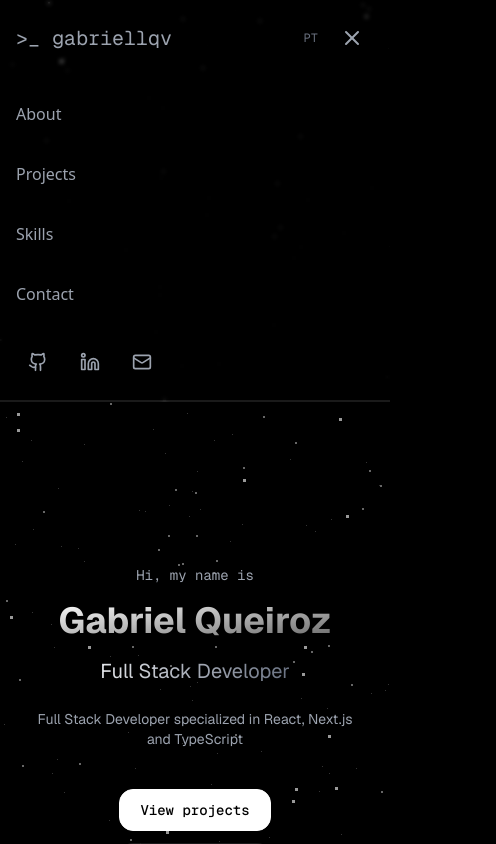
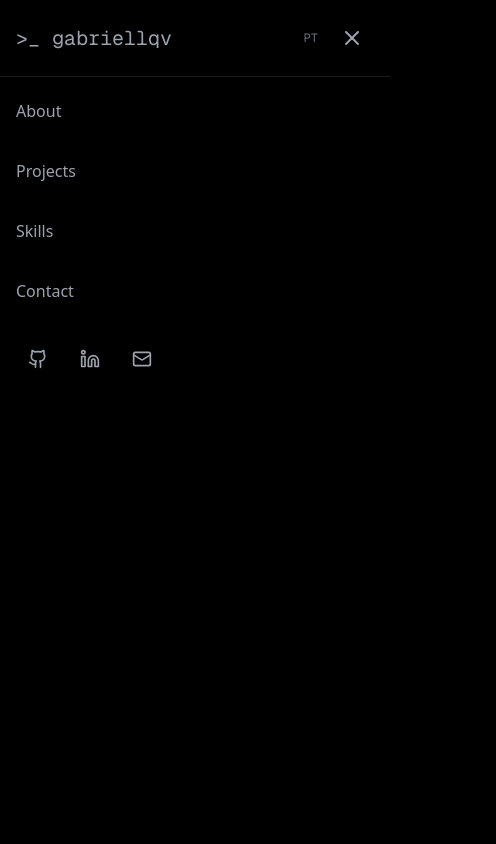
Before and after one commit to gabriellqv/portfolio, a Next.js app: page / in a window 390 px wide. Both pictures are taken after a click on the button "Open menu". Shown: the top 844 px of the page, 496 px wide, since content can reach past the window. Built offline with nearby package versions, Linux system fonts and the light colour scheme.

Commit message:
feat(mobile): fixed header, fullscreen menu overlay with scroll lock, and hydration fix

```diff
--- a/src/app/globals.css
+++ b/src/app/globals.css
@@ -5,10 +5,14 @@
 
 html {
   scroll-behavior: smooth;
+  overflow-x: hidden;
+  max-width: 100vw;
+  --header-h: 73px;
 }
 
 body {
-  overflow-x: clip;
+  overflow-x: hidden;
+  max-width: 100vw;
 }
 
 @theme inline {
--- a/src/app/layout.tsx
+++ b/src/app/layout.tsx
@@ -63,14 +63,16 @@ export default function RootLayout({ children }: Readonly<{ children: React.Reac
   return (
     <html lang="pt-BR" className="dark" suppressHydrationWarning>
       <body
-        className={`${geistSans.variable} ${geistMono.variable} antialiased`}
+        className={`${geistSans.variable} ${geistMono.variable} overflow-x-hidden antialiased`}
         style={{ background: "#000" }}
       >
         <Providers>
           <SkipToContent />
           <LazyStarfield />
           <Header />
-          <main id="main-content">{children}</main>
+          <main id="main-content" className="pt-(--header-h)">
+            {children}
+          </main>
           <ScrollToTop />
           <Footer />
         </Providers>
--- a/src/components/layout/header.tsx
+++ b/src/components/layout/header.tsx
@@ -1,9 +1,10 @@
 /**
- * Sticky site header with responsive navigation and locale toggle.
+ * Fixed site header with responsive navigation and locale toggle.
  *
- * Mobile menu uses CSS `grid-template-rows` for open/close transitions.
- * This technique is GPU-composited (unlike `max-height` hacks) and does
- * not require knowing the content height in advance.
+ * Mobile menu renders a fullscreen overlay (`fixed inset-0`) outside
+ * the `<header>` element to avoid nested fixed-positioning bugs on
+ * mobile browsers. Body scroll is locked via `position: fixed` on
+ * the body element, with scroll position saved/restored via a ref.
  *
  * Active section detection uses `IntersectionObserver` with asymmetric
  * margins (`-40% 0px -55% 0px`) that bias the trigger point toward the
@@ -13,7 +14,7 @@
 "use client";
 
 import Link from "next/link";
-import { useEffect, useState } from "react";
+import { useEffect, useRef, useState } from "react";
 import Container from "./container";
 import { Github, Linkedin, Mail, X, Menu } from "lucide-react";
 import { NAV_ITEMS, SOCIAL_LINKS } from "@/config/navigation";
@@ -67,19 +68,40 @@ function useActiveSection() {
 // ---------------------------------------------------------------------------
 
 /**
- * Sticky site header with responsive navigation and locale toggle.
+ * Fixed site header with responsive navigation and locale toggle.
  *
  * Desktop: horizontal nav links + bordered language button.
- * Mobile: compact toggle + hamburger with animated slide-down menu
- * using CSS `grid-template-rows` for smooth open/close transitions.
+ * Mobile: compact toggle + hamburger with fullscreen overlay menu.
+ * Body scroll is locked when the menu is open.
  */
 export default function Header() {
   const [isMenuOpen, setIsMenuOpen] = useState(false);
   const { locale, t, toggleLocale } = useLocale();
   const activeSection = useActiveSection();
 
+  const scrollYRef = useRef(0);
+
+  useEffect(() => {
+    if (isMenuOpen) {
+      scrollYRef.current = window.scrollY;
+      document.body.style.position = "fixed";
+      document.body.style.top = `-${scrollYRef.current}px`;
+      document.body.style.width = "100%";
+      document.body.style.overflow = "hidden";
+    } else {
+      document.body.style.position = "";
+      document.body.style.top = "";
+      document.body.style.width = "";
+      document.body.style.overflow = "";
+      window.scrollTo(0, scrollYRef.current);
+    }
+  }, [isMenuOpen]);
+
   return (
-    <header className="border-edge bg-surface sticky top-0 z-50 border-b backdrop-blur-[2px]">
+    <>
+      <header
+        className={`border-edge fixed top-0 z-50 w-full border-b ${isMenuOpen ? "bg-black backdrop-blur-xl" : "bg-surface backdrop-blur-[2px]"}`}
+      >
         <Container className="text-fg-primary flex items-center justify-between py-4">
           {/* Brand */}
           <Link
@@ -134,12 +156,11 @@ export default function Header() {
             </button>
           </div>
         </Container>
+      </header>
 
-      {/* Collapsible mobile menu — uses CSS grid-rows for GPU-accelerated transition */}
-      <div
-        className={`grid transition-[grid-template-rows] duration-300 ease-out md:hidden ${isMenuOpen ? "border-edge bg-surface grid-rows-[1fr] border-b backdrop-blur-[2px]" : "grid-rows-[0fr]"}`}
-      >
-        <div className="overflow-hidden">
+      {/* Fullscreen mobile menu overlay — rendered outside header to avoid nested fixed issues */}
+      {isMenuOpen && (
+        <div className="fixed inset-0 top-(--header-h) z-40 touch-none overflow-hidden overscroll-none bg-black backdrop-blur-xl md:hidden">
           <nav className="flex flex-col space-y-4 p-4">
             {NAV_ITEMS.map((item) => (
               <Link
@@ -174,7 +195,7 @@ export default function Header() {
             </div>
           </nav>
         </div>
-      </div>
-    </header>
+      )}
+    </>
   );
 }
```
Lines whose indentation alone changed are shown as unchanged.
